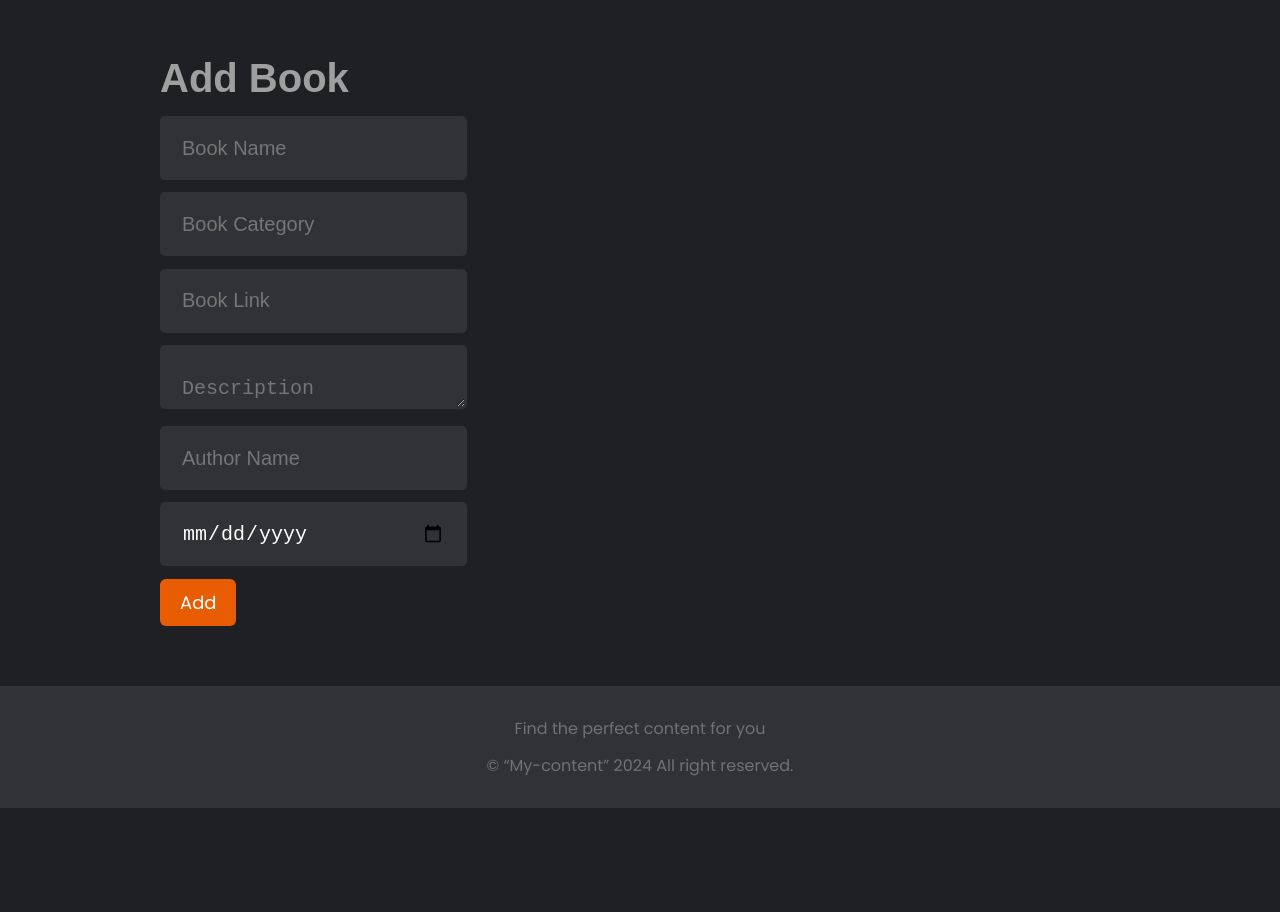
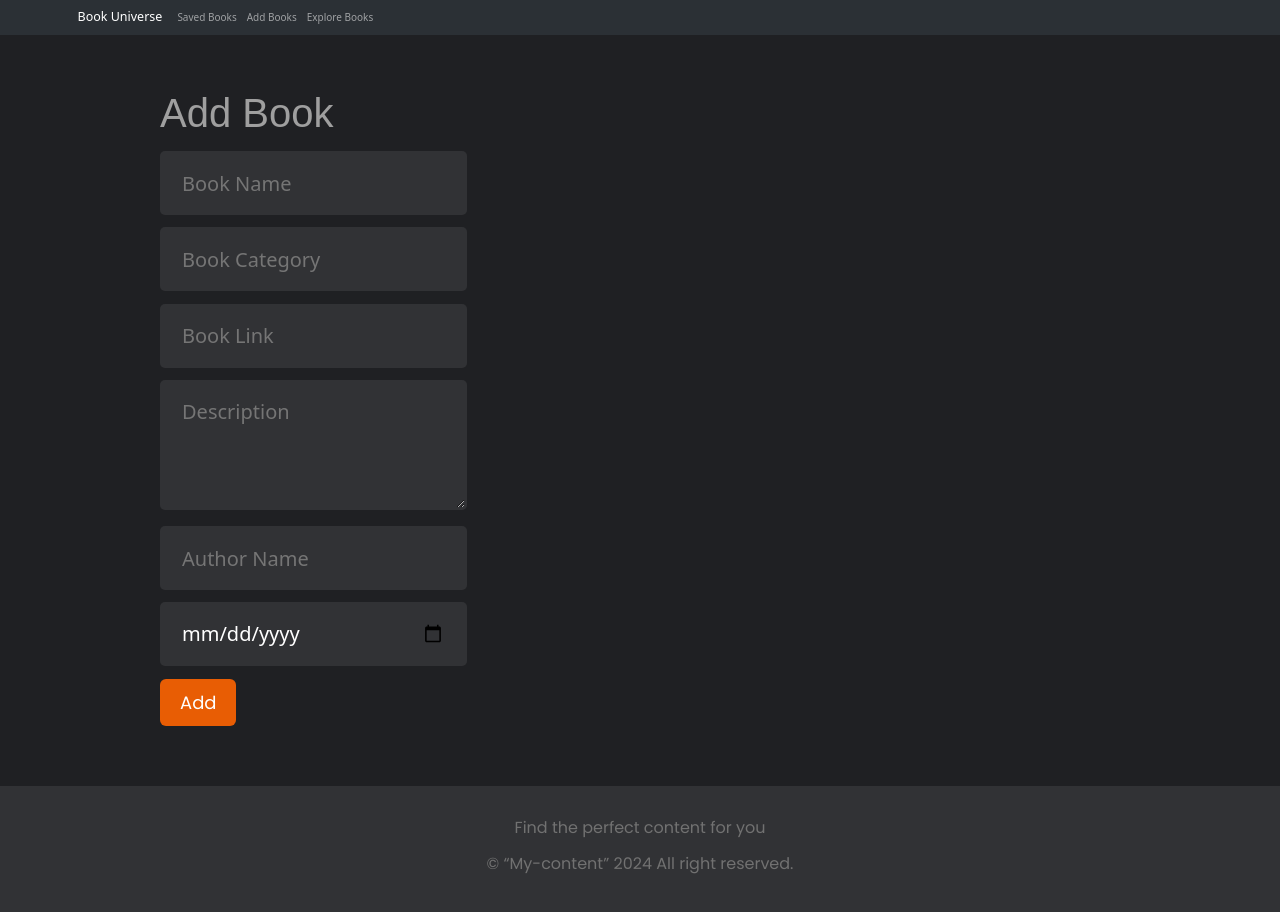
Before and after one commit to Jyoti-Technosoft/book-universe, a Next.js app: page /addBook in a window 1280 px wide. Shown: the top 912 px of the page. Before the commit the page ends 808 px from the top, so only its background shows below. Built offline with nearby package versions, Linux system fonts and the light colour scheme; a web font is replaced by a local one.

Commit message:
Implement header and fix description field

```diff
--- /dev/null
+++ b/components/header/header.js
@@ -0,0 +1,26 @@
+import React from "react";
+import Container from "react-bootstrap/Container";
+import Nav from "react-bootstrap/Nav";
+import Navbar from "react-bootstrap/Navbar";
+
+function header() {
+  return (
+    <>
+      <Navbar expand="xl" className="bg-body-tertiary" data-bs-theme="dark">
+        <Container>
+          <Navbar.Brand href="/">Book Universe</Navbar.Brand>
+          <Navbar.Toggle aria-controls="basic-navbar-nav" />
+          <Navbar.Collapse id="basic-navbar-nav">
+            <Nav className="me-auto">
+              <Nav.Link href="/savedBooks">Saved Books</Nav.Link>
+              <Nav.Link href="/addBook">Add Books</Nav.Link>
+              <Nav.Link href="/books">Explore Books</Nav.Link>
+            </Nav>
+          </Navbar.Collapse>
+        </Container>
+      </Navbar>
+    </>
+  );
+}
+
+export default header;
--- a/package.json
+++ b/package.json
@@ -12,9 +12,11 @@
 		"@tanstack/react-query": "^4.2.3",
 		"@tanstack/react-query-devtools": "^4.2.3",
 		"axios": "^0.27.2",
+		"bootstrap": "^5.3.2",
 		"clsx": "^1.2.1",
 		"next": "12.2.5",
 		"react": "18.2.0",
+		"react-bootstrap": "^2.10.0",
 		"react-dom": "18.2.0",
 		"react-hot-toast": "^2.3.0",
 		"react-icons": "^4.4.0",
--- a/pages/_app.js
+++ b/pages/_app.js
@@ -6,6 +6,7 @@ import { ReactQueryDevtools } from "@tanstack/react-query-devtools";
 import Head from "next/head";
 
 import Layout from "../components/layout/Layout";
+import Header from "../components/header/header";
 import { getSingleBook } from "./books/[id]";
 import "../styles/global.css";
 
@@ -34,6 +35,7 @@ function MyApp({ Component, pageProps }) {
 
   return (
     <>
+      <Header />
       <Head>
         <title>Book Universe</title>
         <meta
--- a/pages/addBook.js
+++ b/pages/addBook.js
@@ -38,7 +38,7 @@ function addBook() {
           description,
           authorName,
           dateOfPublish,
-        }
+        };
         books.push(book);
       } else {
         book = {
@@ -49,10 +49,8 @@ function addBook() {
           description: description,
           authorName: authorName,
           dateOfPublish: dateOfPublish,
-        }
-        books = [
-          book
-        ];
+        };
+        books = [book];
       }
       window.localStorage.setItem("books", JSON.stringify(books));
       router.push(`/books/${book.id}`);
@@ -93,8 +91,10 @@ function addBook() {
             onChange={(e) => setBookLink(e.target.value)}
           />
           <textarea
+            rows={4}
+            cols={40}
             placeholder="Description"
-            className={classes.input}
+            className={classes.textArea}
             value={description}
             onChange={(e) => setDescription(e.target.value)}
           />
@@ -111,7 +111,12 @@ function addBook() {
             value={dateOfPublish}
             onChange={(e) => setDateOfPublish(e.target.value)}
           />
-          <button className={classes.addButton} onClick={() => submitBookData()}>Add</button>
+          <button
+            className={classes.addButton}
+            onClick={() => submitBookData()}
+          >
+            Add
+          </button>
         </form>
         {/* {savedMealsId.length <= 0 && <Text>You have no saved meals</Text>}
         {result && result.map(({ data, isLoading }, index) => {
--- a/pages/index.js
+++ b/pages/index.js
@@ -1,5 +1,5 @@
-import About from '../components/home/About';
-import HeroSection from '../components/home/HeroSection';
+import About from "../components/home/About";
+import HeroSection from "../components/home/HeroSection";
 
 export default function Home() {
   return (
--- a/pages/savedBooks.module.scss
+++ b/pages/savedBooks.module.scss
@@ -41,6 +41,26 @@
 	}
 }
 
+.textArea {
+	// resize: none;
+	margin-bottom: 4%;
+	max-width: 500px;
+	background: var(--secondary-color);
+	border: none;
+	width: 100%;
+	height: 130px;
+	border-radius: 5px;
+	padding: 1.5rem 2rem;
+	font-size: 2rem;
+	outline: none;
+	color: var(--white);
+	border: 2px solid transparent;
+
+	&:focus {
+		border: 2px solid var(--primary-color);
+	}
+}
+
 .addButton {
 	padding: 1rem 2rem;
 	font-size: 1.8rem;
--- a/styles/global.css
+++ b/styles/global.css
@@ -1,3 +1,5 @@
+@import "~bootstrap/dist/css/bootstrap.min.css";
+
 * {
 	padding: 0;
 	margin: 0;
@@ -7,7 +9,7 @@
 :root {
 	--primary-color: #e85d04;
 	--secondary-color: #313235;
-	--background-color: #1f2023;
+	--background-color: #1f2023 !important;
 	--text-color: #717171;
 	--text-color-light: #9f9f9f;
 	--white: #fff;
@@ -17,8 +19,13 @@
 html {
 	font-family: 'Poppins', sans-serif;
 	font-size: 10px;
-	color: var(--white);
+	color: var(--white) !important;
 	background: var(--background-color);
+}
+
+body {
+	background-color: var(--background-color);
+	color: white;
 }
 
 a {
```
Lines whose indentation alone changed are shown as unchanged.
